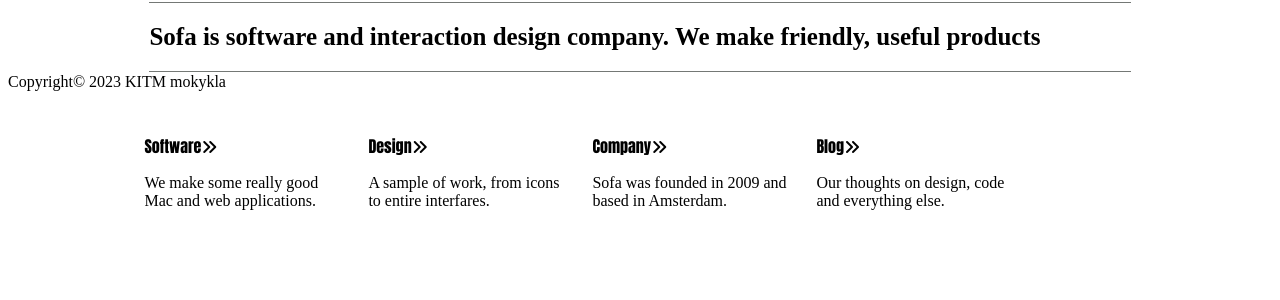
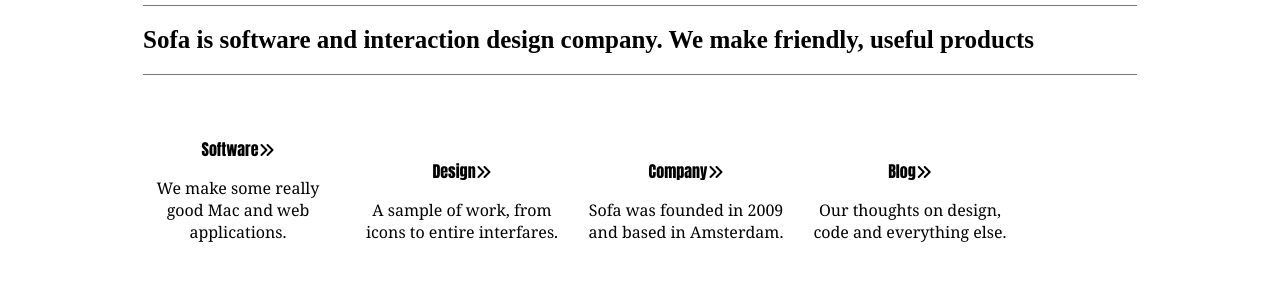
Before and after one commit to monika85456921/naujas, a plain HTML site: page index.html in a window 1280 px wide. Shown: the part 447-747 px from the top of the page. Drawn offline with Linux system fonts and the light colour scheme; a web font is replaced by a local one.

Commit message:
kaip ir gerai?

```diff
--- a/css/style.css
+++ b/css/style.css
@@ -1,4 +1,4 @@
-.container{
+body{
     height: 500px;
     width: 80%;
     margin: 10px auto;
@@ -31,6 +31,9 @@
     font-size: 16px;
     font-weight: bold;
 }
+p{
+    font-family: Georgia, 'Times New Roman', Times, serif;
+}
 article{
     display:inline-block;
     color:#000000;
@@ -38,11 +41,17 @@
     height: 150px;
     width: 200px;
     border: none;
+    text-align: center;
 }
 article a{
     text-decoration: none;
     color:#000000
 }
 footer{
-
+    position: bottom;
+    bottom: 0;
+    width: 100%;
+    height: 100px;
+    text-align: center;
+    color: #747875;
 }
```
